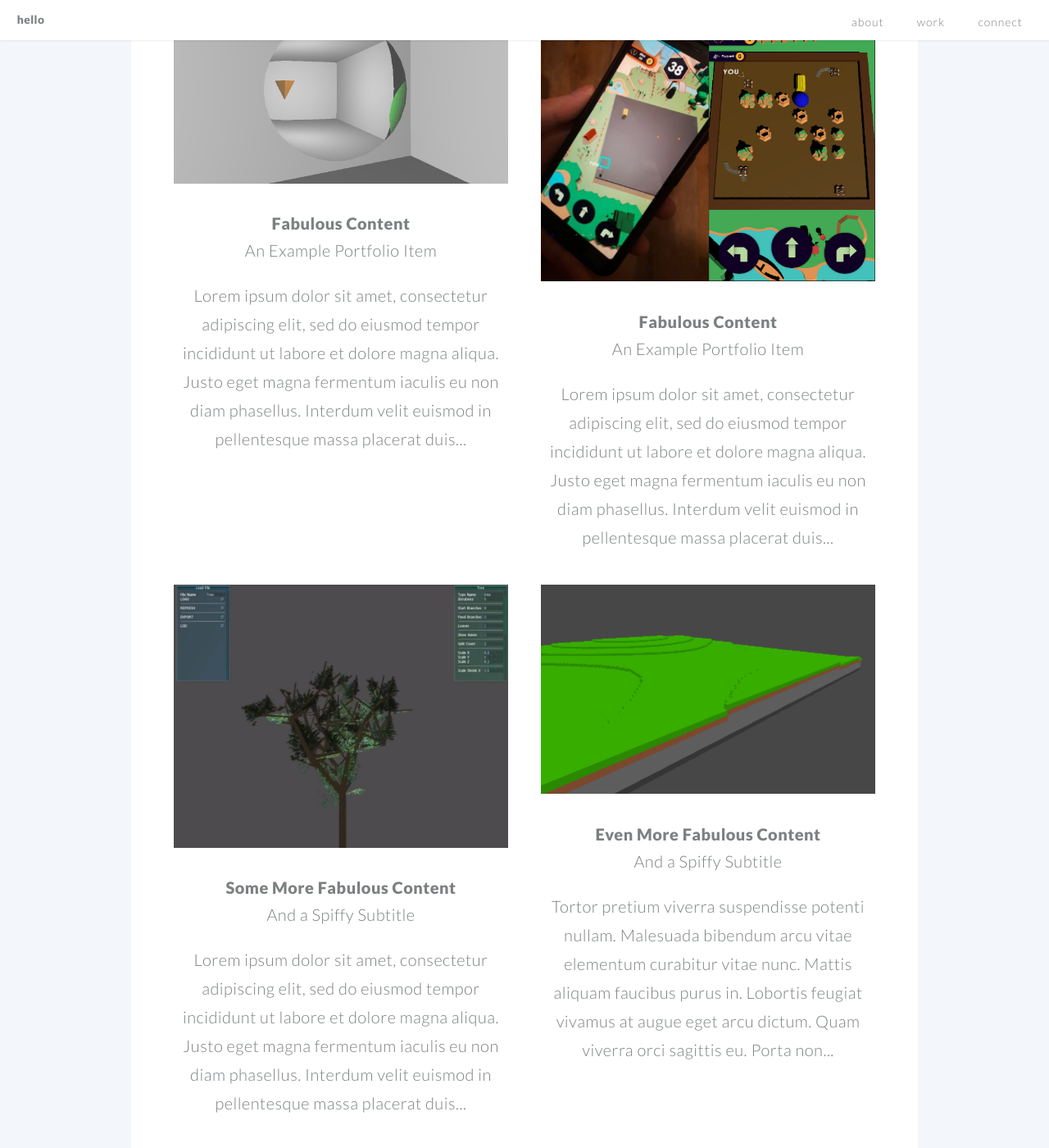
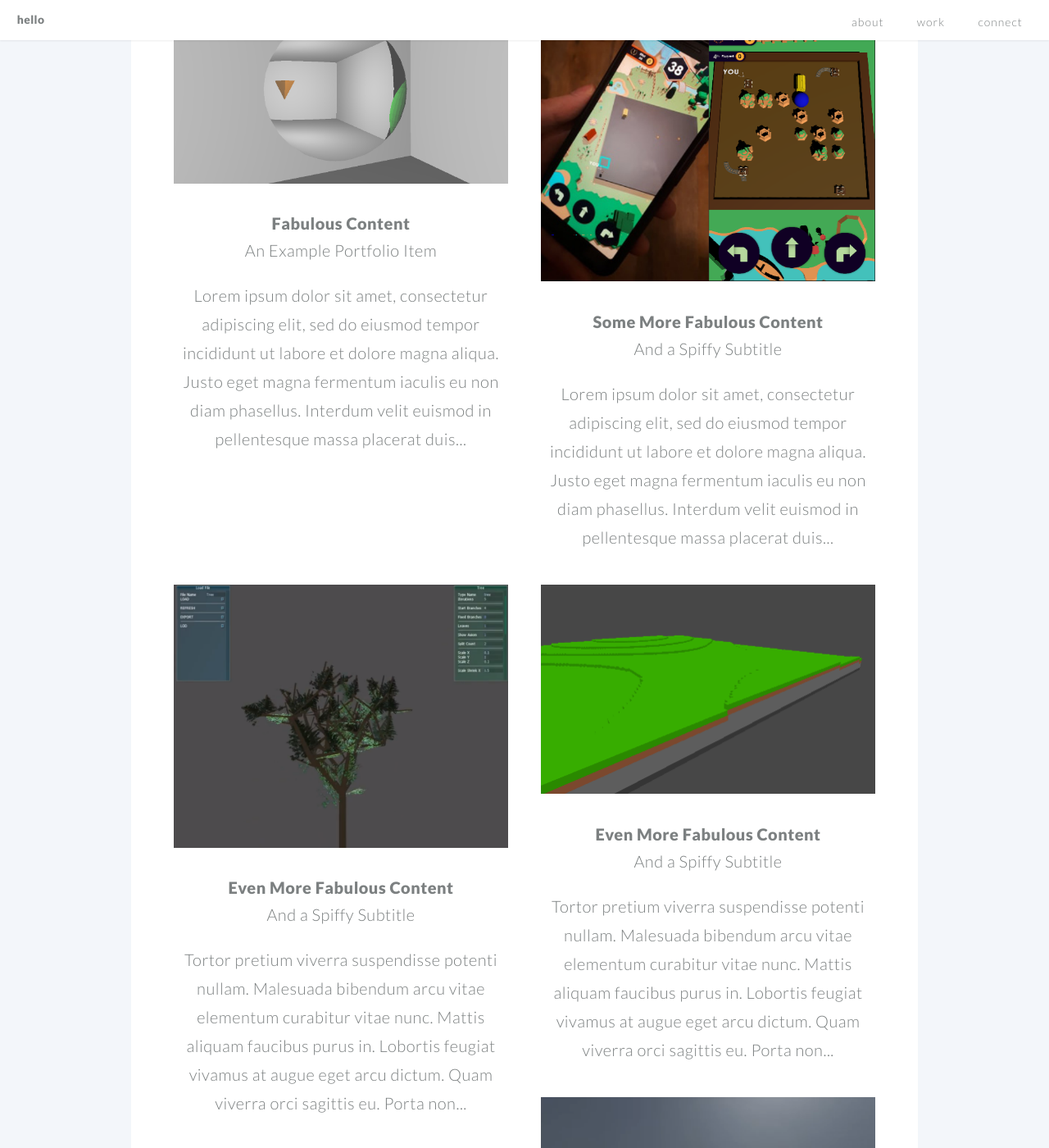
Before and after one commit to Elliotmartin97/Elliotmartin97.github.io, a Jekyll site: the page built from index.md, in a window 1280 px wide and 1400 px high, scrolled down 2048 px. Shown: the whole window at 82% size. Built offline with Jekyll 4.4.1, drawn with Linux system fonts in a browser that asks for light colours; some of the changed text lies outside the part shown.

Commit message:
even MORE

```diff
--- /dev/null
+++ b/_includes/example4.html
@@ -0,0 +1,3 @@
+<h1><a href="#">Even More Fabulous Content</a></h1>
+<h2>And a Spiffy Subtitle<h2>
+<p>Tortor pretium viverra suspendisse potenti nullam. Malesuada bibendum arcu vitae elementum curabitur vitae nunc. Mattis aliquam faucibus purus in. Lobortis feugiat vivamus at augue eget arcu dictum. Quam viverra orci sagittis eu. Porta non...</p>
--- /dev/null
+++ b/_includes/example5.html
@@ -0,0 +1,3 @@
+<h1><a href="#">Even More Fabulous Content</a></h1>
+<h2>And a Spiffy Subtitle<h2>
+<p>Tortor pretium viverra suspendisse potenti nullam. Malesuada bibendum arcu vitae elementum curabitur vitae nunc. Mattis aliquam faucibus purus in. Lobortis feugiat vivamus at augue eget arcu dictum. Quam viverra orci sagittis eu. Porta non...</p>
--- /dev/null
+++ b/_includes/example6.html
@@ -0,0 +1,3 @@
+<h1><a href="#">Even More Fabulous Content</a></h1>
+<h2>And a Spiffy Subtitle<h2>
+<p>Tortor pretium viverra suspendisse potenti nullam. Malesuada bibendum arcu vitae elementum curabitur vitae nunc. Mattis aliquam faucibus purus in. Lobortis feugiat vivamus at augue eget arcu dictum. Quam viverra orci sagittis eu. Porta non...</p>
```
Also changed, not shown: _data/work.yml (+9 -5 lines).
